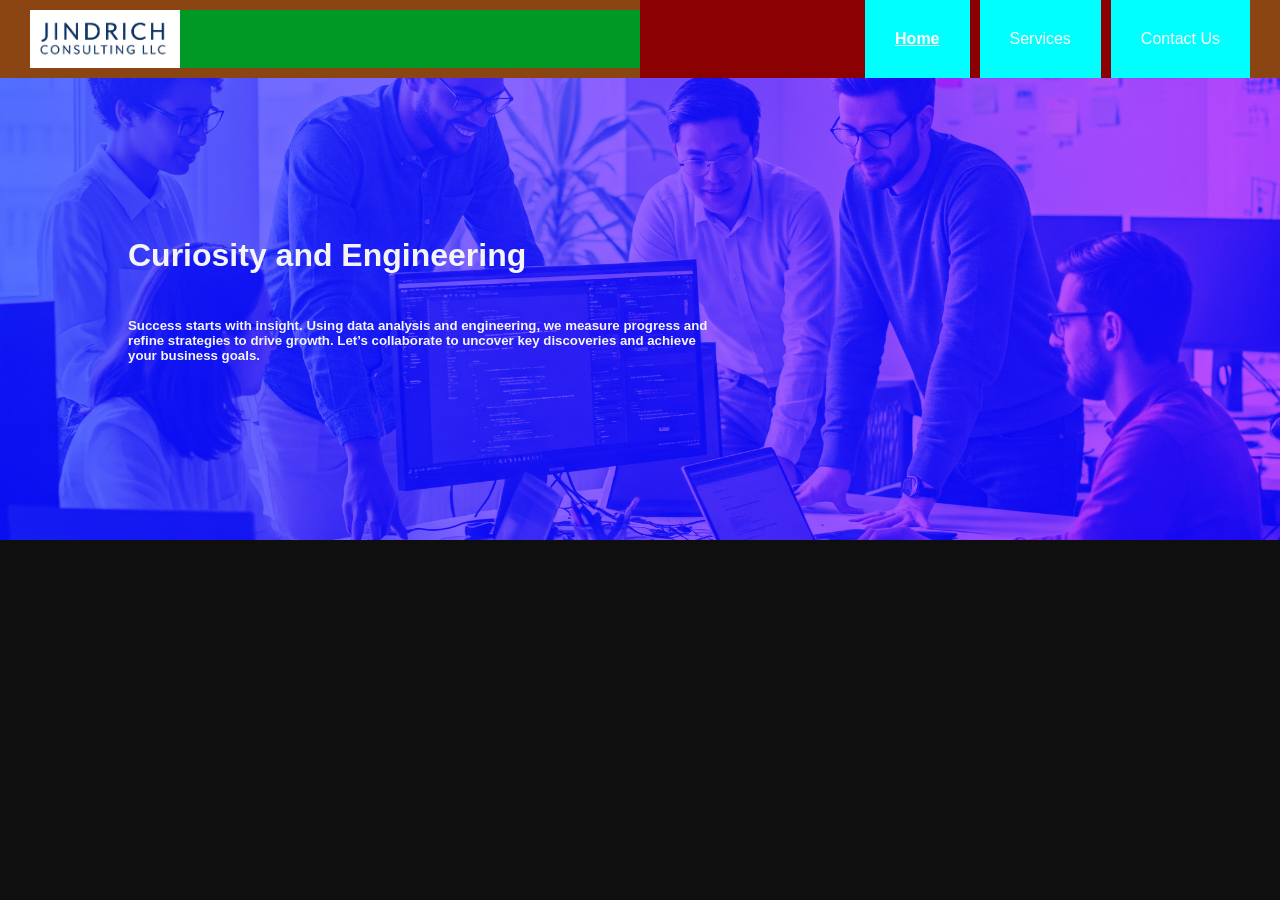
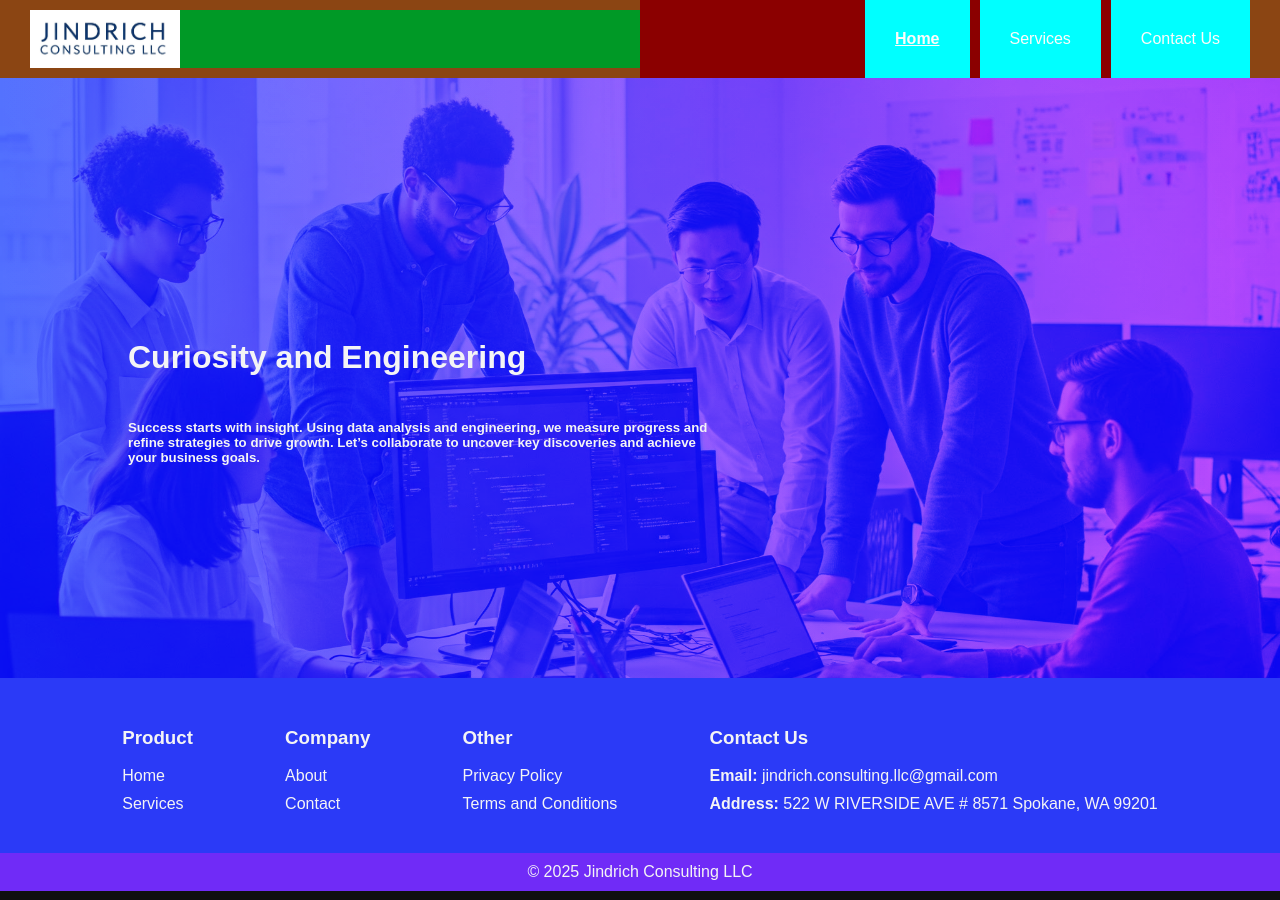
Before and after one commit to jindrich-consulting-llc/jindrich-consulting-llc.github.io, a Jekyll site: the page built from index.md, in a window 1280 px wide. Built offline with Jekyll 4.4.1, drawn with Linux system fonts in a browser that asks for light colours.

Commit message:
🐞⚙️: <refactor> removed bootstrap from footer </refactor>

```diff
--- a/_includes/footer.html
+++ b/_includes/footer.html
@@ -1,67 +1,33 @@
-<div class="footer">
-    <div class="container">
-        <div class="row">
-            <div class="col-12 col-md-4">
-                <div class="footer-info">
-                    <h2>Jekyll Advance</h2>
-                    <p>Advance is a multi-purpose premium Jekyll theme. Modern design, clean code and highly
-                        configurable.</p>
-                </div>
-            </div>
-            <div class="col-12 col-md-8 mt-gutter mt-md-0">
-                <div class="row justify-content-end">
-                    <div class="col-12 col-md-3 mt-gutter mt-md-0">
+<footer class="footer">
+
+    <div class="top">
+
+        <div class="footer-menu-container">
             <div class="footer-menu">
                 <h3>Product</h3>
-                            <div class="menu-footer">
                 <ul>
-                                    <li class="">
-                                        <a href="/">Home</a>
-                                    </li>
-                                    <li class="">
-                                        <a href="/services/">Services</a>
-                                    </li>
+                    <li><a href="/">Home</a></li>
+                    <li><a href="/services/">Services</a></li>
                 </ul>
             </div>
 
-                        </div>
-                    </div>
-                    <div class="col-12 col-md-3 mt-gutter mt-md-0">
             <div class="footer-menu">
                 <h3>Company</h3>
-                            <div class="menu-footer">
                 <ul>
-                                    <li class="active">
-                                        <a href="{{ '/about' | relative_url }}">About</a>
-                                    </li>
-                                    <li class="">
-                                        <a class="scroll-to-about" href="/contact-us">Contact</a>
-                                    </li>
+                    <li class="active"><a href="{{ '/about' | relative_url }}">About</a></li>
+                    <li><a href="/contact-us">Contact</a></li>
                 </ul>
             </div>
 
-                        </div>
-                    </div>
-                    <div class="col-12 col-md-3 mt-gutter mt-md-0">
             <div class="footer-menu">
                 <h3>Other</h3>
-                            <div class="menu-footer">
                 <ul>
-                                    <li class="">
-                                        <a href="/privacy-policy/">Privacy Policy</a>
-                                    </li>
-                                    <li class="">
-                                        <a href="/terms-and-conditions/">Terms and Conditions</a>
-                                    </li>
+                    <li><a href="/privacy-policy/">Privacy Policy</a></li>
+                    <li><a href="/terms-and-conditions/">Terms and Conditions</a></li>
                 </ul>
             </div>
-                        </div>
-                    </div>
-                </div>
-            </div>
-        </div>
-        <div class="row justify-content-end mt-2">
-            <div class="col-12 col-md-4">
+
+            <div class="footer-menu">
                 <h3>Contact Us</h3>
                 <div class="contact">
                     <div class="contact-email">
@@ -74,13 +40,11 @@
                     </div>
                 </div>
             </div>
+
         </div>
     </div>
-</div>
+
     <div class="bottom">
-    <div class="container">
-        <div class="menu-bottom">
         <div class="copyright">© 2025 {{ site.company.name }}</div>
     </div>
-    </div>
-</div>
+</footer>
--- a/_includes/header.html
+++ b/_includes/header.html
@@ -1,6 +1,6 @@
+<header>
+    <!-- Navbar -->
     <div class="nav-bar">
-
-    <!-- Navbar -->
 
         <div class="logo-img">
             <img src="../assets/img/logo/Gemini_Generated_Logo.jpeg" alt="Company Logo">
@@ -53,3 +53,4 @@
             {% endif %}
         </div>
     </div>
+</header>
--- a/_layouts/home.html
+++ b/_layouts/home.html
@@ -11,7 +11,7 @@
     <link href="../assets/css/components/split_info_styles.css" rel="stylesheet">
     <link href="../assets/css/components/info_styles.css" rel="stylesheet">
     <link href="../assets/css/navigation/header_styles.css" rel="stylesheet">
-<!--    <link href="../assets/css/navigation/footer_styles.css" rel="stylesheet">-->
+    <link href="../assets/css/navigation/footer_styles.css" rel="stylesheet">
 
 </head>
 <body id="body">
@@ -69,7 +69,7 @@
 
 <!--</main>-->
 
-<!--{% include footer.html %}-->
+{% include footer.html %}
 
 </body>
 </html>
--- a/assets/css/navigation/footer_styles.css
+++ b/assets/css/navigation/footer_styles.css
@@ -1,30 +1,70 @@
-/*.footer {*/
-/*    padding: var(--section-padding) 0 var(--section-padding) 0;*/
-/*    background-color: var(--color-primary-bg);*/
-/*    color: var(--color-primary-text);*/
-/*}*/
+.footer {
+    position: relative;
+    background-color: #2b3af7;
+}
 
-/*.footer .row {*/
-/*    padding-bottom: 18px;*/
-/*}*/
+.footer-menu-container {
+    padding: 30px;
+    display: flex;
+    flex-wrap: wrap;
+    justify-content: space-evenly;
+}
 
-/*.footer a, .bottom a {*/
-/*    text-decoration: none;*/
-/*    color: inherit;*/
-/*    font-family: inherit;*/
-/*    font-size: inherit;*/
-/*}*/
+.footer-menu ul li {
+    margin-bottom: 10px;
+}
 
-/*.bottom {*/
-/*    background-color: var(--color-primary-bg-2);*/
-/*    color: var(--color-primary-text);*/
-/*}*/
+.footer-menu ul li a {
+    text-decoration: none;
+    color: inherit;
+}
 
-/*.menu-bottom {*/
-/*    display: flex;*/
-/*    justify-content: center;*/
-/*}*/
+.footer-menu ul li a:hover {
+    text-decoration: underline;
+}
 
-/*.scroll-to-about {*/
-/*    scroll-behavior: smooth;*/
-/*}*/
+.footer-contact {
+    margin-top: 20px;
+}
+
+.footer-contact h3 {
+    margin-top: 0;
+}
+
+.contact {
+    display: flex;
+    flex-direction: column;
+    justify-content: flex-start;
+    margin-top: 10px;
+}
+
+.contact-email, .contact-address {
+    margin-bottom: 10px;
+}
+
+.contact a {
+    text-decoration: none;
+    color: inherit;
+}
+
+.bottom {
+    display: flex;
+    justify-content: center;
+    padding: 10px 0;
+    background-color: #702bf7;
+}
+
+@media (max-width: 768px) {
+    .footer-menu-container {
+        flex-direction: column;
+    }
+
+    .footer-menu {
+        flex: 1 1 100%;
+        margin-bottom: 20px;
+    }
+
+    .footer-contact {
+        margin-top: 20px;
+    }
+}
--- a/assets/css/navigation/header_styles.css
+++ b/assets/css/navigation/header_styles.css
@@ -83,19 +83,18 @@
     background-color: olivedrab;
 }
 
-/* Banner */
 .banner {
     top: 0;
     left: 0;
-    position: absolute;
+    position: relative;
     width: 100%;
     height: 100%;
-    max-height: 60vh;
+    max-height: 600px;
     z-index: 0;
 }
 
 .banner-gradient {
-    position: absolute;
+    position: relative;
     width: 100%;
     height: 100%;
     background-image: linear-gradient(to right, var(--color-primary-bg), var(--color-primary-bg-3));
@@ -103,7 +102,8 @@
 
 .banner-gradient img {
     width: 100%;
-    height: 100%;
+    height: auto;
+    max-height: 600px;
     object-fit: cover;
     mix-blend-mode: overlay;
 }
```
Lines whose indentation alone changed are shown as unchanged.
